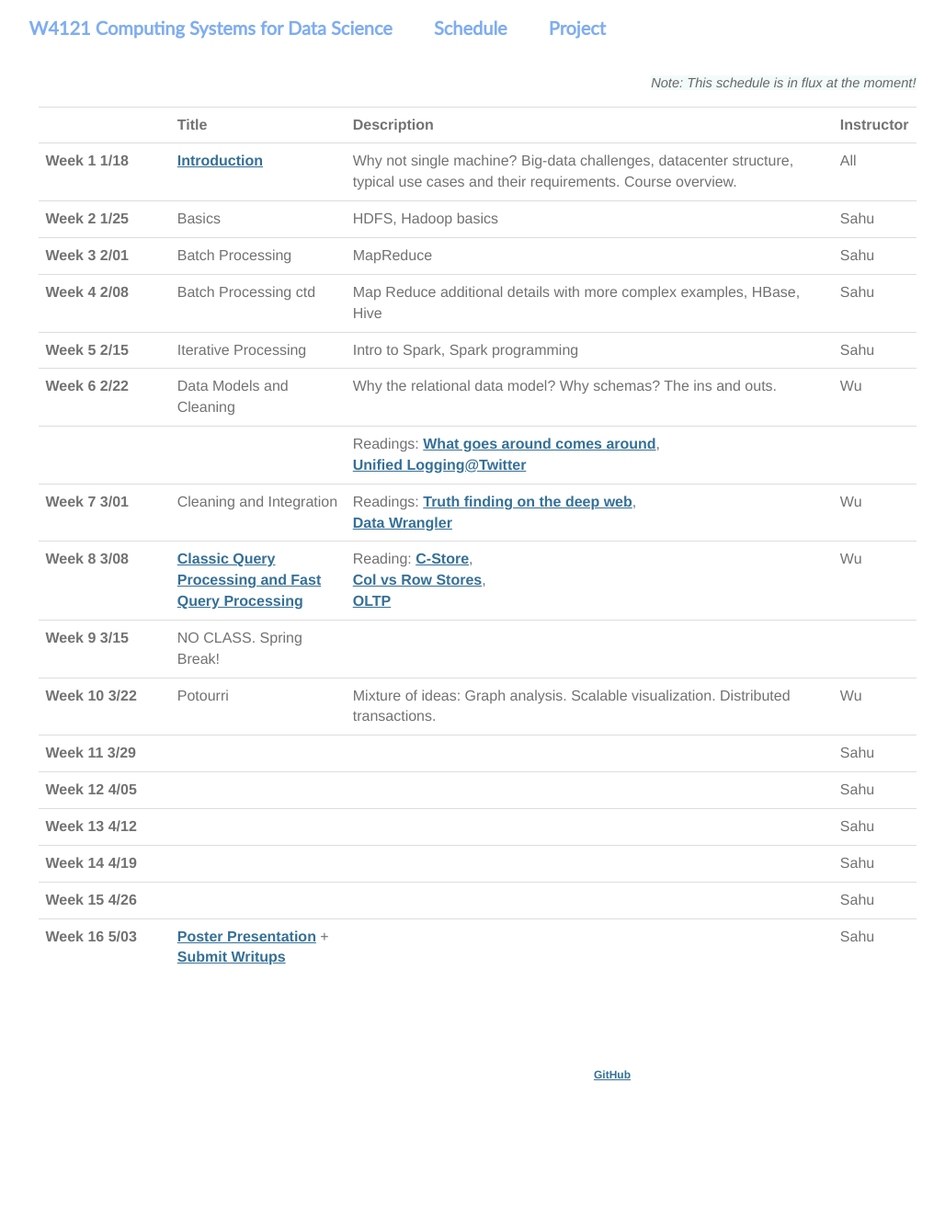
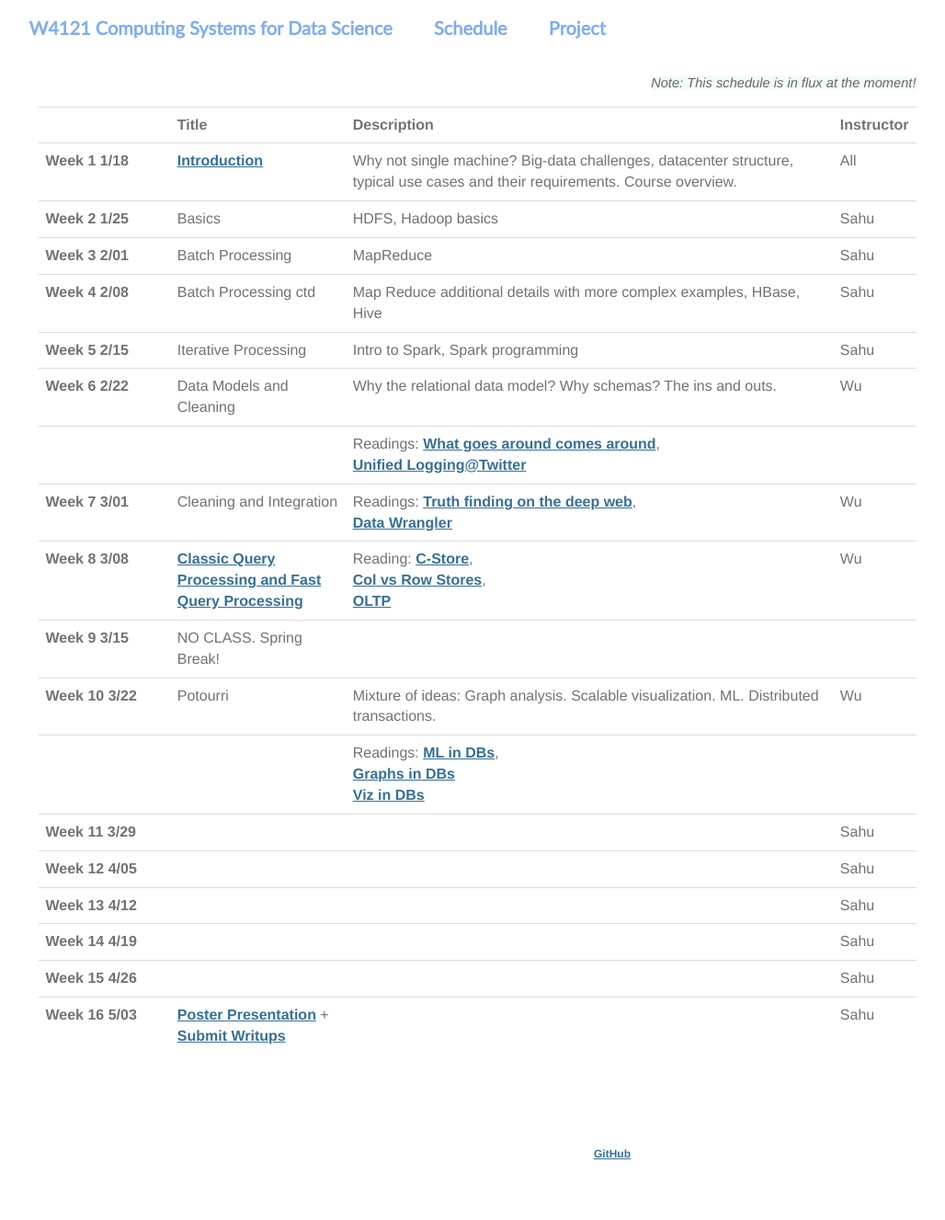
Before and after one commit to KnightMollo/w4121.github.io, a Jekyll site: the page built from schedule.md, in a window 1280 px wide. Shown: the whole page at 92% size, without its empty margins (121-1149 px from the left). Built offline with Jekyll 4.4.1, drawn with Linux system fonts in a browser that asks for light colours; before the commit the page ends 1242 px from its top, so only the background shows below that.

Commit message:
updated website

```diff
--- a/schedule.md
+++ b/schedule.md
@@ -33,7 +33,8 @@ title: Lectures
 | Week 7 3/01 |  Cleaning and Integration  | Readings: [Truth finding on the deep web](http://www.vldb.org/pvldb/vol6/p97-li.pdf), <br/> [Data Wrangler](http://vis.stanford.edu/papers/wrangler) | Wu
 | Week 8 3/08 |  [Classic Query Processing and Fast Query Processing](https://w4121.github.io/lectures/qproc-primer)  | Reading: [C-Store](http://db.csail.mit.edu/projects/cstore/vldb.pdf), <br/> [Col vs Row Stores](http://db.csail.mit.edu/projects/cstore/abadi-sigmod08.pdf), <br/> [OLTP](http://nms.csail.mit.edu/~stavros/pubs/OLTP_sigmod08.pdf) | Wu
 | Week 9 3/15 | NO CLASS.  Spring Break!
-| Week 10 3/22 | Potourri  | Mixture of ideas: Graph analysis. Scalable visualization. Distributed transactions. | Wu
+| Week 10 3/22 | Potourri  | Mixture of ideas: Graph analysis. Scalable visualization. ML. Distributed transactions. | Wu
+|        |                           |  Readings: [ML in DBs](http://vldb.org/pvldb/vol5/p1700_joehellerstein_vldb2012.pdf), <br/> [Graphs in DBs](http://pages.cs.wisc.edu/~jignesh/publ/Grail.pdf)<br/>[Viz in DBs](http://sirrice.github.io/files/papers/ermac-vldb14.pdf) |
 | Week 11 3/29 |   | | Sahu
 | Week 12 4/05 |   | | Sahu
 | Week 13 4/12 |   | | Sahu
```
